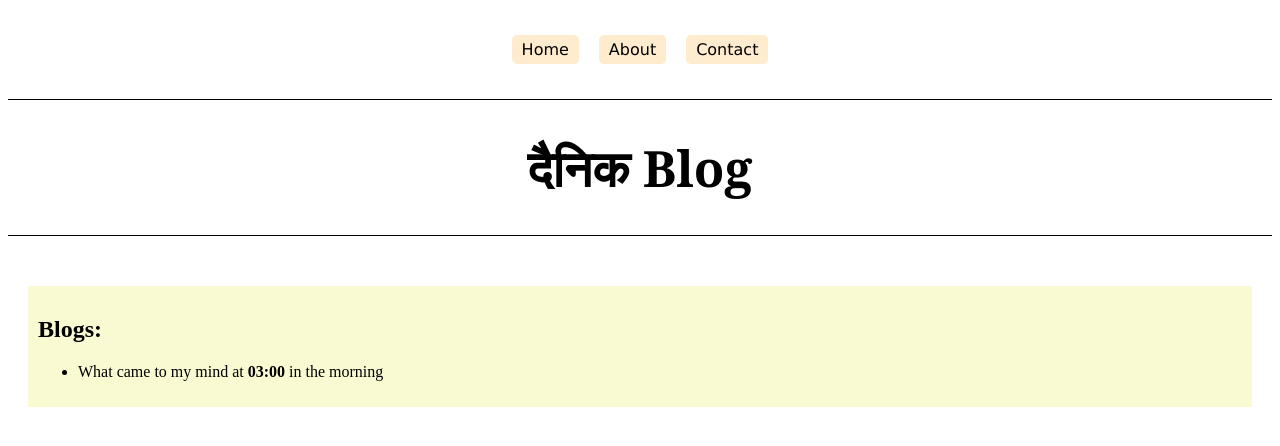
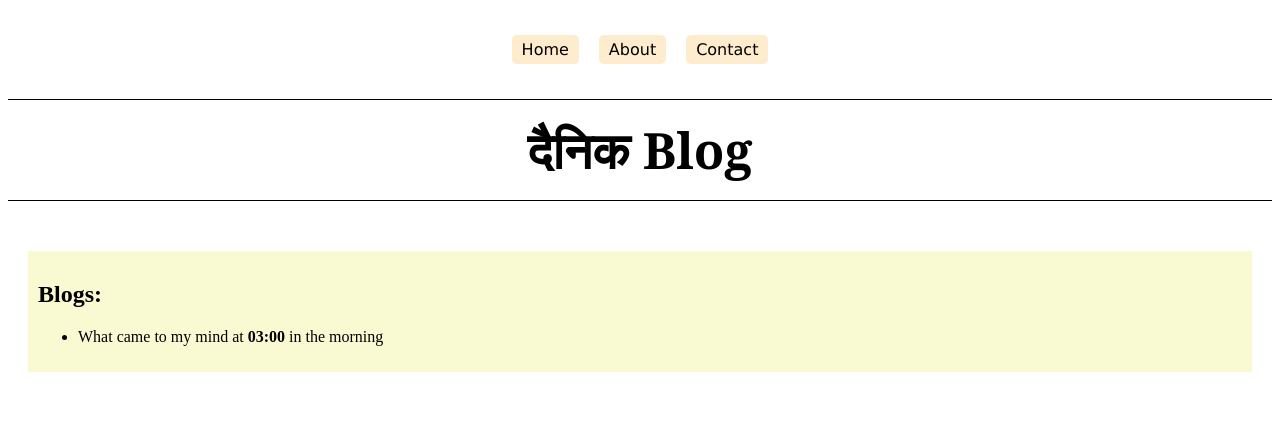
Before and after one commit to 0equalCodeYRG109/dainik_blog, a plain HTML site: page index.html in a window 1280 px wide. Drawn offline with Linux system fonts and the light colour scheme.

Commit message:
Add flex property to parent div of H1 to alligh text to center

```diff
--- a/styles/styles.css
+++ b/styles/styles.css
@@ -38,12 +38,14 @@ main div:first-child .mainTitle{
     font-size: 50px;
 }
 main div:first-child{
-    /* height: 100px; */
+    height: 100px;
     border-top: 1px solid black;
     border-bottom: 1px solid black;
+    display: flex;
+    justify-content: center;
+    align-items: center;
 }
 
 main div:first-child h1 {
     font-family:Cambria, Cochin, Georgia, Times, 'Times New Roman', serif;
-    text-align: center;
 }
```
